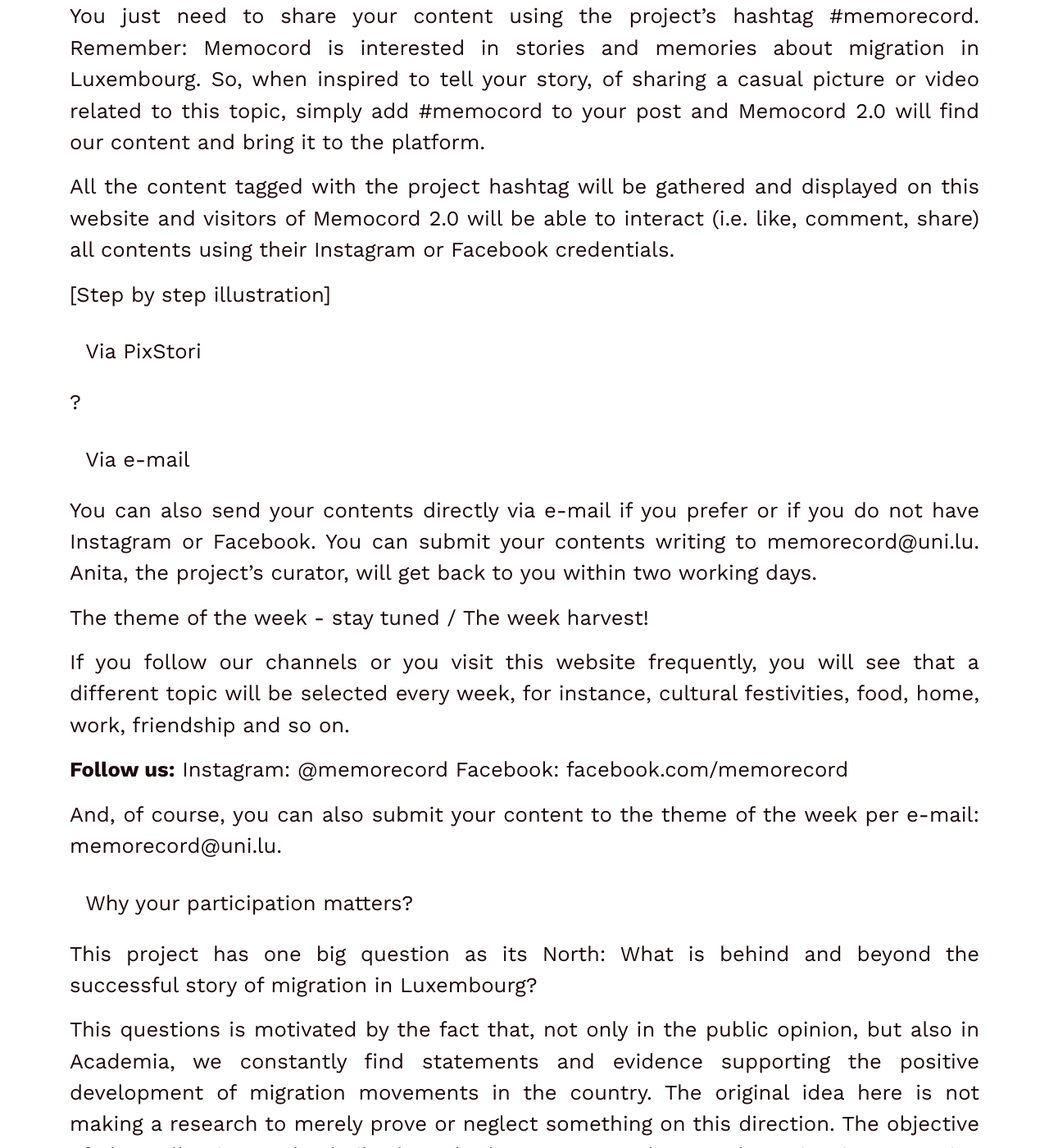
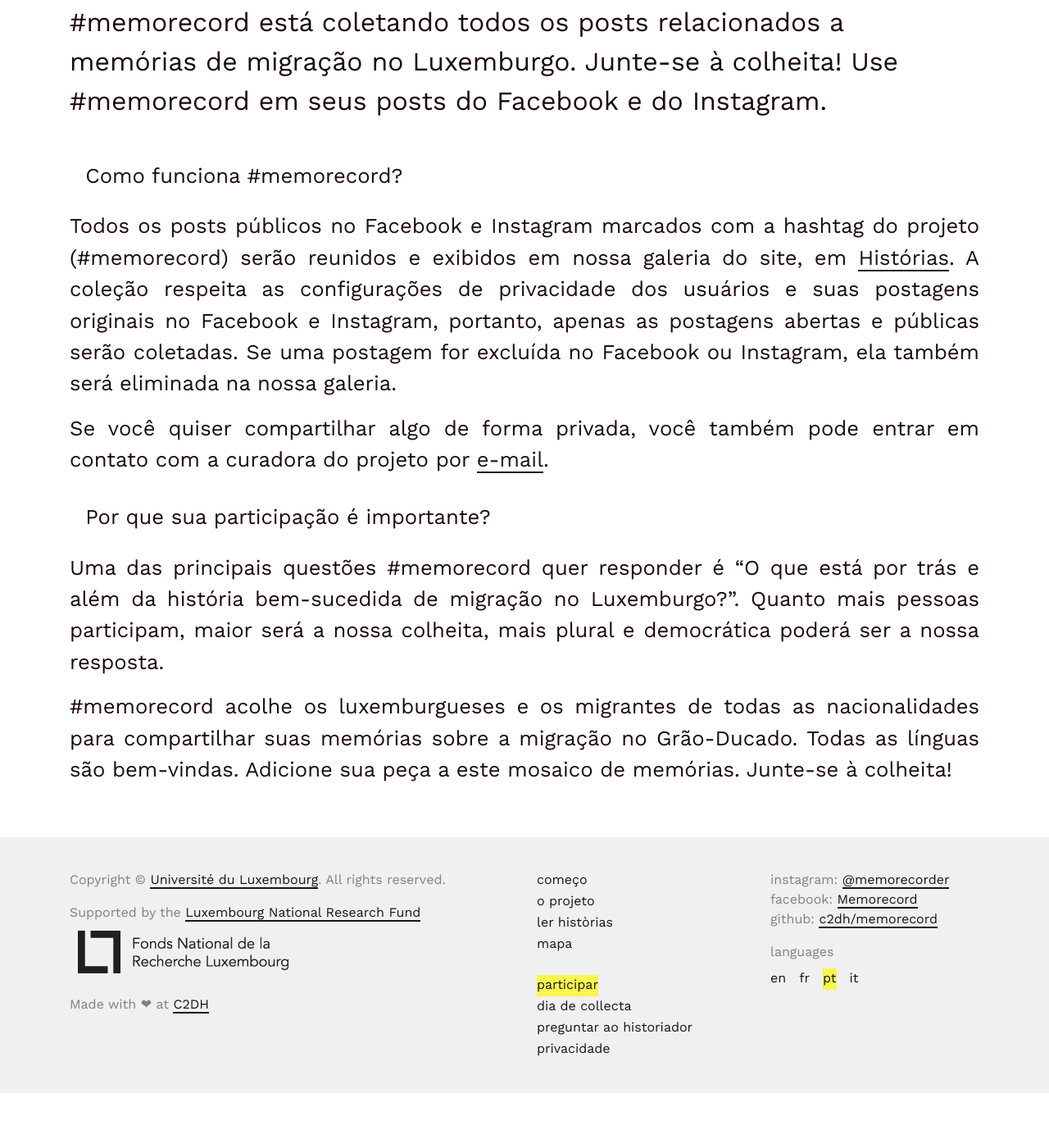
Before and after one commit to C2DH/memorecord, a Jekyll site: the page built from pages/take-part.pt.md, in a window 1280 px wide and 1400 px high, scrolled down 565 px. Shown: the whole window at 82% size. Built offline with Jekyll 4.4.1, drawn with Linux system fonts in a browser that asks for light colours; after the commit the page ends 1898 px from its top, so only the background shows below that; some of the changed text lies outside the part shown.

Commit message:
Update take-part.pt.md

```diff
--- a/pages/take-part.pt.md
+++ b/pages/take-part.pt.md
@@ -6,40 +6,20 @@ link: /take-part/
 title: Take part!
 ---
 
-Taking part in Memorecord is simple. Use your [Social Media](#social-media) - Facebook & Instagram, or via [email](#email).
+A participação da comunidade é a alma desse experimento de *crowdsourcing*. Ao participar deste projeto coletivo, suas memórias e contas pessoais podem nos ajudar a entender mais sobre os aspectos históricos da migração no Grão-Ducado.
+
+#memorecord está coletando todos os posts relacionados a memórias de migração no Luxemburgo. Junte-se à colheita! Use #memorecord em seus posts do Facebook e do Instagram.
 
 <!-- more -->
 
-# Via your Social Media - Facebook & Instagram
+# Como funciona #memorecord?
 
-You just need to share your content using the project's hashtag #memorecord. Remember: Memocord is interested in stories and memories about migration in Luxembourg. So, when inspired to tell your story, of sharing a casual picture or video related to this topic, simply add #memocord to your post and Memocord 2.0 will find our content and bring it to the platform.
+Todos os posts públicos no Facebook e Instagram marcados com a hashtag do projeto (#memorecord) serão reunidos e exibidos em nossa galeria do site, em [Histórias](https://c2dh.github.io/memorecord/stories/). A coleção respeita as configurações de privacidade dos usuários e suas postagens originais no Facebook e Instagram, portanto, apenas as postagens abertas e públicas serão coletadas. Se uma postagem for excluída no Facebook ou Instagram, ela também será eliminada na nossa galeria.
 
-All the content tagged with the project hashtag will be gathered and displayed on this website and visitors of Memocord 2.0 will be able to interact (i.e. like, comment, share) all contents using their Instagram or Facebook credentials.
+Se você quiser compartilhar algo de forma privada, você também pode entrar em contato com a curadora do projeto por [e-mail](mailto: anita.lucchesi@uni.lu).
 
-[Step by step illustration]
+# Por que sua participação é importante?
 
-# Via PixStori
+Uma das principais questões #memorecord quer responder é "O que está por trás e além da história bem-sucedida de migração no Luxemburgo?". Quanto mais pessoas participam, maior será a nossa colheita, mais plural e democrática poderá ser a nossa resposta.
 
-?
-
-# Via e-mail
-
-You can also send your contents directly via e-mail if you prefer or if you do not have Instagram or Facebook. You can submit your contents writing to memorecord@uni.lu. Anita, the project's curator, will get back to you within two working days.
-
-The theme of the week - stay tuned / The week harvest!
-
-If you follow our channels or you visit this website frequently, you will see that a different topic will be selected every week, for instance, cultural festivities, food, home, work, friendship and so on.
-
-**Follow us:**
-Instagram: @memorecord
-Facebook: facebook.com/memorecord
-
-And, of course, you can also submit your content to the theme of the week per e-mail: memorecord@uni.lu.
-
-## Why your participation matters?
-
-This project has one big question as its North: What is behind and beyond the successful story of migration in Luxembourg?
-
-This questions is motivated by the fact that, not only in the public opinion, but also in Academia, we constantly find statements and evidence supporting the positive development of migration movements in the country. The original idea here is not making a research to merely prove or neglect something on this direction. The objective of the collection to be built through the Memorecord's crowdsourcing is not saying whether this "success story" is true or false, good or bad. The interest in looking behind and beyond this is trying to understand, in a more qualitative, holistic way, what else than good economic markers and the harmonious living together have been playing a role for Luxembourg becoming such a particular case of migration in the world.
-
-We learn from different studies that migration, as an old global phenomenon, is a process that may be full of non-dits  ruptures (...) TBC
+#memorecord acolhe os luxemburgueses e os migrantes de todas as nacionalidades para compartilhar suas memórias sobre a migração no Grão-Ducado. Todas as línguas são bem-vindas. Adicione sua peça a este mosaico de memórias. Junte-se à colheita!
```
